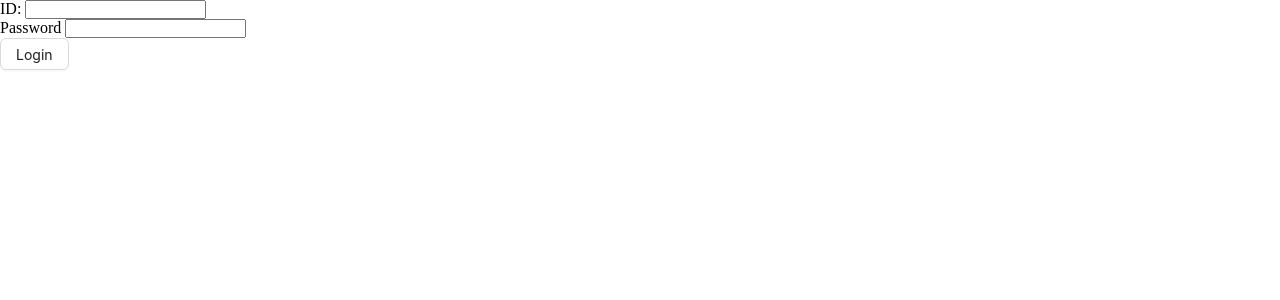
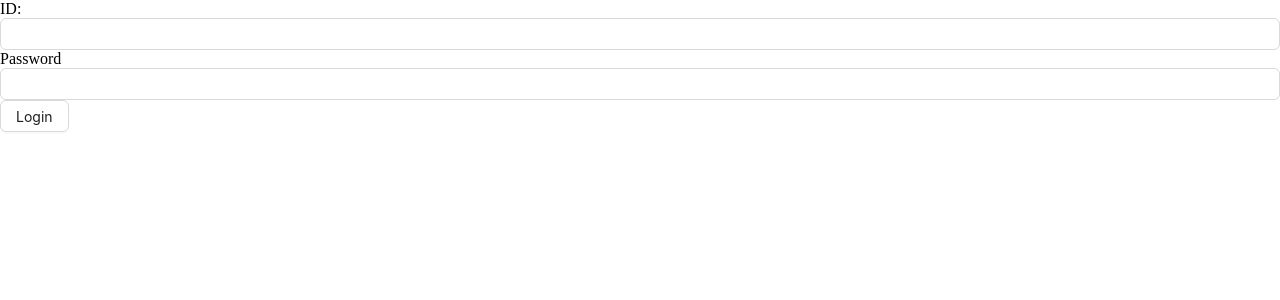
Before and after one commit to ShariarNiaj05/University-Management-Client, a React (Vite) app: page /login in a window 1280 px wide. Shown: the top 300 px of the page. Built offline with nearby package versions, Linux system fonts and the light colour scheme.

Commit message:
Share Form Context Using FormProvider

```diff
--- a/src/components/form/WrapperFormInput.tsx
+++ b/src/components/form/WrapperFormInput.tsx
@@ -1,3 +1,4 @@
+import { Input } from "antd";
 import { useFormContext } from "react-hook-form";
 
 const WrapperFormInput = ({
@@ -14,7 +15,7 @@ const WrapperFormInput = ({
   return (
     <>
       {label ? label : null}
-      <input type={type} id={name} {...register(`${name}`)} />
+      <Input type={type} id={name} {...register(`${name}`)} />
     </>
   );
 };
```
